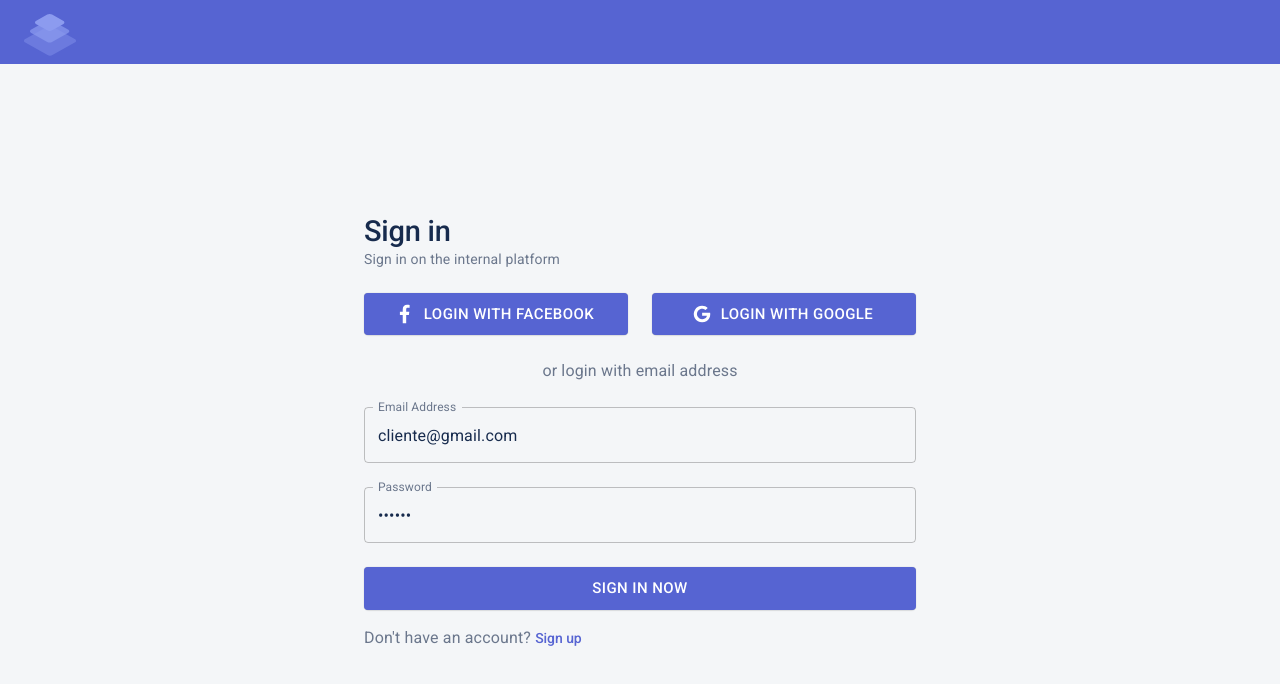
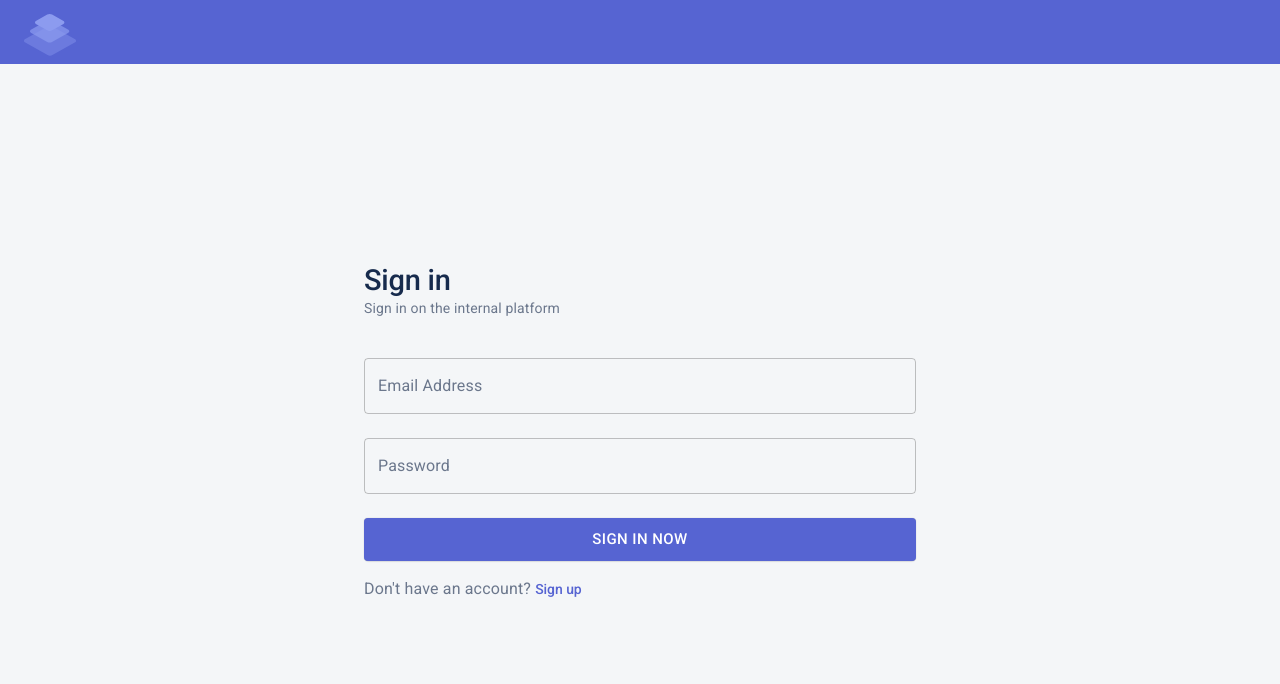
Before and after one commit to FilipeT10/MarketPlace-Dashboard, a React (Create React App) app: page /login in a window 1280 px wide. Shown: the top 684 px of the page. Built offline with nearby package versions, Linux system fonts and the light colour scheme.

Commit message:
Correções navegação e alertas

```diff
--- a/src/components/DashboardNavbar.js
+++ b/src/components/DashboardNavbar.js
@@ -23,9 +23,9 @@ const DashboardNavbar = ({ onMobileNavOpen, ...rest }) => {
       {...rest}
     >
       <Toolbar>
-        <RouterLink to="/">
+        <div>
           <Logo />
-        </RouterLink>
+          </div>
         <Box sx={{ flexGrow: 1 }} />
         <Hidden xlDown>
           <IconButton color="inherit" size="large">
--- a/src/components/MainNavbar.js
+++ b/src/components/MainNavbar.js
@@ -8,9 +8,9 @@ const MainNavbar = (props) => (
     {...props}
   >
     <Toolbar sx={{ height: 64 }}>
-      <RouterLink to="/">
-        <Logo />
-      </RouterLink>
+      <div>
+      <Logo/>
+      </div>
     </Toolbar>
   </AppBar>
 );
--- a/src/components/Other/TagsInput.js
+++ b/src/components/Other/TagsInput.js
@@ -5,6 +5,10 @@ import Chip from "@material-ui/core/Chip";
 import { makeStyles } from '@material-ui/styles';
 import TextField from "@material-ui/core/TextField";
 import Downshift from "downshift";
+
+import Edit from "@material-ui/icons/Edit";
+import { IconButton } from "@material-ui/core";
+
 
 const useStyles = makeStyles(theme => ({
   chip: {
--- a/src/components/product/ProductListResults.js
+++ b/src/components/product/ProductListResults.js
@@ -52,6 +52,7 @@ const ProductListResults = ({ customers, ...rest }) => {
         setCategorias(categorias)
 
     }).catch(error => {
+        alert('Falha ao carregar as categorias, tente novamente mais tarde.');
         console.log(error);
     });
   }
--- a/src/pages/CadastrarProduto.js
+++ b/src/pages/CadastrarProduto.js
@@ -168,6 +168,8 @@ class CadastrarProduto extends React.Component {
         this.setState({categorias})
 
     }).catch(error => {
+
+        alert('Falha ao carregar as categorias, tente novamente mais tarde.');
         console.log(error);
     });
   }
--- a/src/pages/Categorias.js
+++ b/src/pages/Categorias.js
@@ -29,6 +29,7 @@ class Categorias extends React.Component {
         this.setState({categorias, loading: false})
 
     }).catch(error => {
+        alert('Falha ao carregar as categorias, tente novamente mais tarde.');
         console.log(error);
     });
   }
--- a/src/pages/Login.js
+++ b/src/pages/Login.js
@@ -14,9 +14,12 @@ import {
 import FacebookIcon from '../icons/Facebook';
 import GoogleIcon from '../icons/Google';
 import ServiceUser from 'src/services/User';
+import { useState } from 'react';
 
 const Login = () => {
   const navigate = useNavigate();
+
+  const [buttonDisable, setButtonDisable] = useState(false);
 
   const logar = (email, password) => {
     var json = {
@@ -25,10 +28,10 @@ const Login = () => {
     }
 
     ServiceUser.authenticate(json).then(response => {
-        console.log(response)
-
         navigate('/app/dashboard', { replace: true });
     }).catch(error => {
+        alert("Não foi possível efetuar o Login")
+        setButtonDisable(false)
         console.log(error);
     });
   }
@@ -51,14 +54,15 @@ const Login = () => {
         <Container maxWidth="sm">
           <Formik
             initialValues={{
-              email: 'cliente@gmail.com',
-              password: 'abc123'
+              email: '',
+              password: ''
             }}
             validationSchema={Yup.object().shape({
               email: Yup.string().email('Must be a valid email').max(255).required('Email is required'),
               password: Yup.string().max(255).required('Password is required')
             })}
             onSubmit={(values) => {
+              setButtonDisable(true)
               logar(values.email, values.password)
             }}
           >
@@ -85,56 +89,6 @@ const Login = () => {
                     variant="body2"
                   >
                     Sign in on the internal platform
-                  </Typography>
-                </Box>
-                <Grid
-                  container
-                  spacing={3}
-                >
-                  <Grid
-                    item
-                    xs={12}
-                    md={6}
-                  >
-                    <Button
-                      color="primary"
-                      fullWidth
-                      startIcon={<FacebookIcon />}
-                      onClick={handleSubmit}
-                      size="large"
-                      variant="contained"
-                    >
-                      Login with Facebook
-                    </Button>
-                  </Grid>
-                  <Grid
-                    item
-                    xs={12}
-                    md={6}
-                  >
-                    <Button
-                      fullWidth
-                      startIcon={<GoogleIcon />}
-                      onClick={handleSubmit}
-                      size="large"
-                      variant="contained"
-                    >
-                      Login with Google
-                    </Button>
-                  </Grid>
-                </Grid>
-                <Box
-                  sx={{
-                    pb: 1,
-                    pt: 3
-                  }}
-                >
-                  <Typography
-                    align="center"
-                    color="textSecondary"
-                    variant="body1"
-                  >
-                    or login with email address
                   </Typography>
                 </Box>
                 <TextField
@@ -166,7 +120,7 @@ const Login = () => {
                 <Box sx={{ py: 2 }}>
                   <Button
                     color="primary"
-                    disabled={isSubmitting}
+                    disabled={buttonDisable}
                     fullWidth
                     size="large"
                     type="submit"
--- a/src/pages/Produtos.js
+++ b/src/pages/Produtos.js
@@ -45,6 +45,7 @@ class Produtos extends React.Component {
         this.setState({produtos, loading: false})
 
     }).catch(error => {
+        alert('Falha ao carregar os produtos, tente novamente mais tarde.');
         console.log(error);
     });
   }
@@ -55,6 +56,7 @@ class Produtos extends React.Component {
         this.setState({categorias})
 
     }).catch(error => {
+        alert('Falha ao carregar as categorias, tente novamente mais tarde.');
         console.log(error);
     });
   }
```
